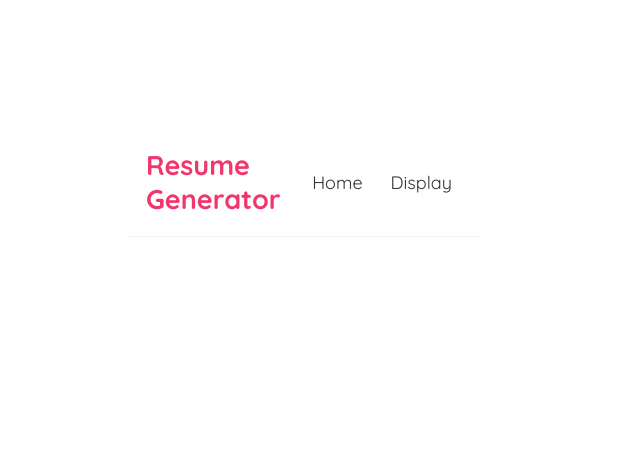
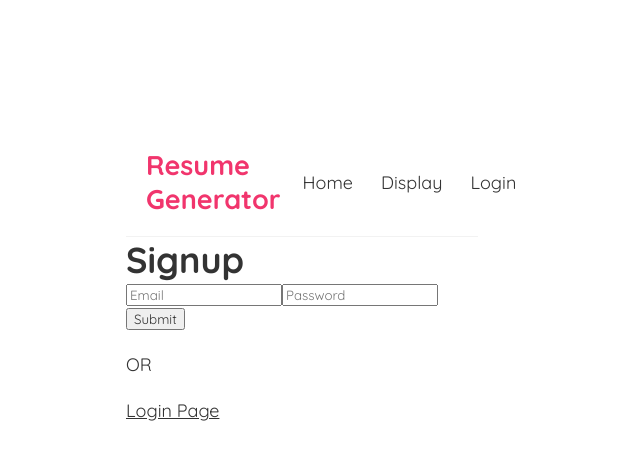
Before and after one commit to ElToro234/Resume-Builder, a React (Create React App) app: page /signup in a window 1280 px wide. Shown: the top 460 px of the page, without its empty margins (338-978 px from the left). Built offline with nearby package versions, Linux system fonts and the light colour scheme; no server answers.

Commit message:
eight commit

```diff
--- a/src/App.js
+++ b/src/App.js
@@ -7,6 +7,8 @@ import Display from './components/display';
 import EditForm from './components/EditForm';
 import Navbar from './components/navbar';
 import { useOpenAI, OpenAIProvider } from './components/openAI';
+import Login from './components/login';
+import Signup from './components/signup';
 
 function App() {
   const { generateText } = useOpenAI();
@@ -203,6 +205,8 @@ function App() {
             } />
             <Route path="/edit" element={<EditForm />} />
           <Route path="/display" element={<Display />} />
+          <Route path="/login" element={<Login />} />
+          <Route path="/signup" element={<Signup />} />
         </Routes>
 
       </div>
--- a/src/components/display.js
+++ b/src/components/display.js
@@ -31,24 +31,24 @@ const Display = () => {
                     </div>
                     <div className="language-section">
                           <h3>Languages</h3>
-                          <h2>──────────────────────────────────────────────────</h2>
+                          <h2>───────────────────────────────────────────────</h2>
                           <pre>{formData.languages ? formatMultilineText(String(formData.languages)) : 'No languages provided'}</pre>
                       </div>
 
                     <div className="education-section">
                         <h3>Education</h3>
-                        <h2>──────────────────────────────────────────────────</h2>
+                        <h2>───────────────────────────────────────────────</h2>
                         <pre>{formData.education ? formatMultilineText(formData.education) : 'No education provided'}</pre>
                       </div>
                     {/* <p className="resume-entry">Occupation: {formData.occupation || 'No occupation provided'}</p> */}
                     <div className="experience-section">
                         <h3>Projects and Experience</h3>
-                        <h2>──────────────────────────────────────────────────</h2>
+                        <h2>────────────────────────────────────────────</h2>
                         <pre>{formData.projects ? formatMultilineText(formData.projects) : 'No projects provided'}</pre>
                       </div>
                       <div className="activity-section">
                         <h3>Activities</h3>
-                        <h2>━━━━━━━━━━━━━━━━━━━━━━━━━━━━━━━━━━━</h2>
+                        <h2>────────────────────────────────────────────</h2>
                         <pre>{formData.activity ? formatMultilineText(formData.activity) : 'No activity provided'}</pre>
                       </div>
                     <button className="resume-button edit-button" onClick={() => handleEdit(index)}>Edit</button>
--- /dev/null
+++ b/src/components/login.js
@@ -0,0 +1,64 @@
+import React, { useEffect, useState } from "react"
+import axios from "axios"
+import { useNavigate, Link } from "react-router-dom"
+
+function Login() {
+
+    const history=useNavigate();
+
+    const [email,setEmail]=useState('')
+    const [password,setPassword]=useState('')
+
+    async function submit(e){
+        e.preventDefault();
+
+        try{
+
+            await axios.post("http://localhost:3005/",{
+                email,password
+            })
+            .then(res=>{
+                if(res.data=="exist"){
+                    history("/home",{state:{id:email}})
+                }
+                else if(res.data=="notexist"){
+                    alert("User have not sign up")
+                }
+            })
+            .catch(e=>{
+                alert("wrong details")
+                console.log(e);
+            })
+
+        }
+        catch(e){
+            console.log(e);
+
+        }
+
+    }
+
+
+    return (
+        <div className="login">
+
+            <h1>Login</h1>
+
+            <form action="POST">
+                <input type="email" onChange={(e) => { setEmail(e.target.value) }} placeholder="Email"  />
+                <input type="password" onChange={(e) => { setPassword(e.target.value) }} placeholder="Password"  />
+                <input type="submit" onClick={submit} />
+
+            </form>
+
+            <br />
+            <p>OR</p>
+            <br />
+
+            <Link to="/signup">Signup Page</Link>
+
+        </div>
+    )
+}
+
+export default Login
--- a/src/components/navbar.js
+++ b/src/components/navbar.js
@@ -8,6 +8,7 @@ const Navbar = () => {
       <div className="links">
         <Link to="/">Home</Link>
         <Link to="/display">Display</Link>
+        <Link to="/login">Login</Link>
       </div>
     </nav>
   );
--- /dev/null
+++ b/src/components/signup.js
@@ -0,0 +1,64 @@
+import React, { useState } from "react";
+import axios from "axios";
+import { useNavigate, Link } from "react-router-dom";
+
+function Signup() {
+    const history = useNavigate();
+
+    const [email, setEmail] = useState('');
+    const [password, setPassword] = useState('');
+
+    async function submit(e) {
+        e.preventDefault();
+        console.log('Submit button clicked');
+
+        try {
+            console.log('Sending signup request', { email, password });
+            await axios.post("http://localhost:3007/signup", {
+                email, password
+            })
+            .then(res => {
+                console.log('Response received', res.data);
+                if (res.data === "exist") {
+                    alert("User already exists");
+                } else if (res.data === "notexist") {
+                    history("/home", { state: { id: email } });
+                }
+            })
+            .catch(e => {
+                alert("wrong details");
+                console.error('Axios error:', e);
+                if (e.response) {
+                    // The request was made and the server responded with a status code
+                    console.error('Error response:', e.response.data);
+                } else if (e.request) {
+                    // The request was made but no response was received
+                    console.error('Error request:', e.request);
+                } else {
+                    // Something happened in setting up the request that triggered an Error
+                    console.error('Error message:', e.message);
+                }
+            });
+
+        } catch (e) {
+            console.error('Try-catch error:', e);
+        }
+    }
+
+    return (
+        <div className="signup">
+            <h1>Signup</h1>
+            <form action="POST">
+                <input type="email" onChange={(e) => setEmail(e.target.value)} placeholder="Email" />
+                <input type="password" onChange={(e) => setPassword(e.target.value)} placeholder="Password" />
+                <input type="submit" onClick={submit} />
+            </form>
+            <br />
+            <p>OR</p>
+            <br />
+            <Link to="/">Login Page</Link>
+        </div>
+    );
+}
+
+export default Signup;
```
Also changed, not shown: src/database.js (+34 -0 lines), src/server.js (+27 -1 lines), 1 other file (tests, documents, lock files or other folders).
